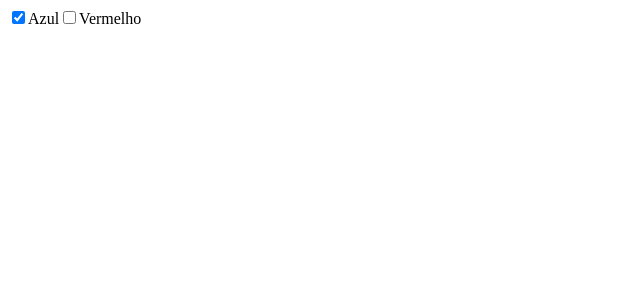
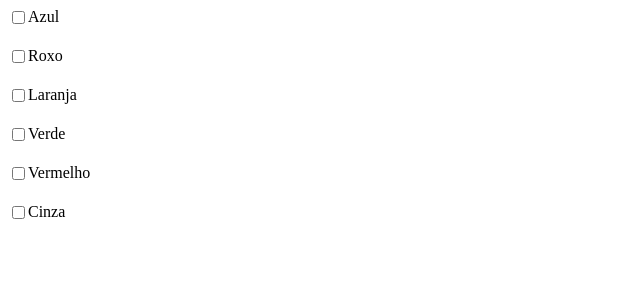
Before and after one commit to rafaelandradegs/origamid-react, a React (Vite) app: page / in a window 1280 px wide. Shown: the top 300 px of the page, without its empty margins (0-640 px from the left). Built offline with nearby package versions, Linux system fonts and the light colour scheme.

Commit message:
checkbox exercicios

```diff
--- a/src/App.jsx
+++ b/src/App.jsx
@@ -1,7 +1,9 @@
 import React from 'react'
 
 const App = () => {
-  const [cores, setCores] = React.useState(['azul'])
+  const [cores, setCores] = React.useState([])
+
+  const coresArray = ['azul', 'roxo', 'laranja', 'verde', 'vermelho', 'cinza']
 
   function handleChange({ target }) {
     if (target.checked) setCores([...cores, target.value])
@@ -15,24 +17,26 @@ const App = () => {
 
   return (
     <form>
-      <label>
-        <input
-          type="checkbox"
-          value="azul"
-          checked={cores.includes('azul')}
-          onChange={handleChange}
-        />
-        Azul
-      </label>
-      <label>
-        <input
-          type="checkbox"
-          value="vermelho"
-          checked={cores.includes('vermelho')}
-          onChange={handleChange}
-        />
-        Vermelho
-      </label>
+      {coresArray.map(cor => {
+        return (
+          <label
+            key={cor}
+            style={{
+              textTransform: 'capitalize',
+              display: 'flex',
+              marginBottom: '20px'
+            }}
+          >
+            <input
+              type="checkbox"
+              value={cor}
+              checked={cores.includes(cor)}
+              onChange={handleChange}
+            />
+            {cor}
+          </label>
+        )
+      })}
     </form>
   )
 }
```
